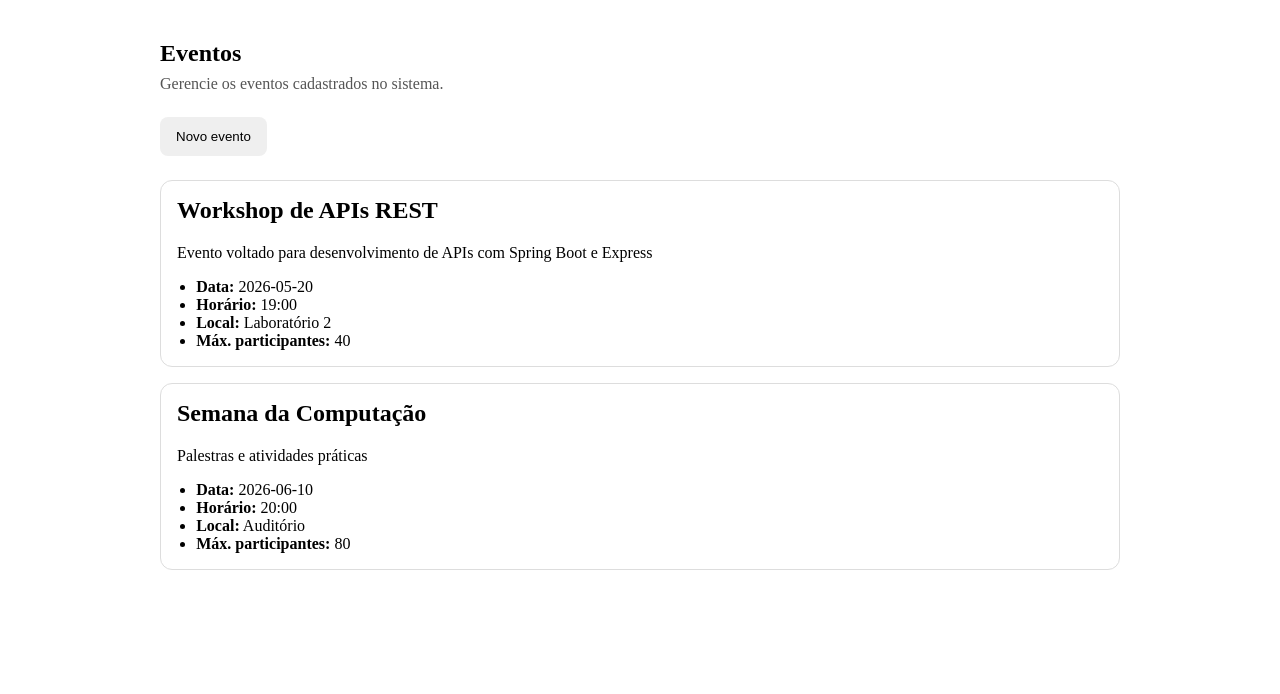
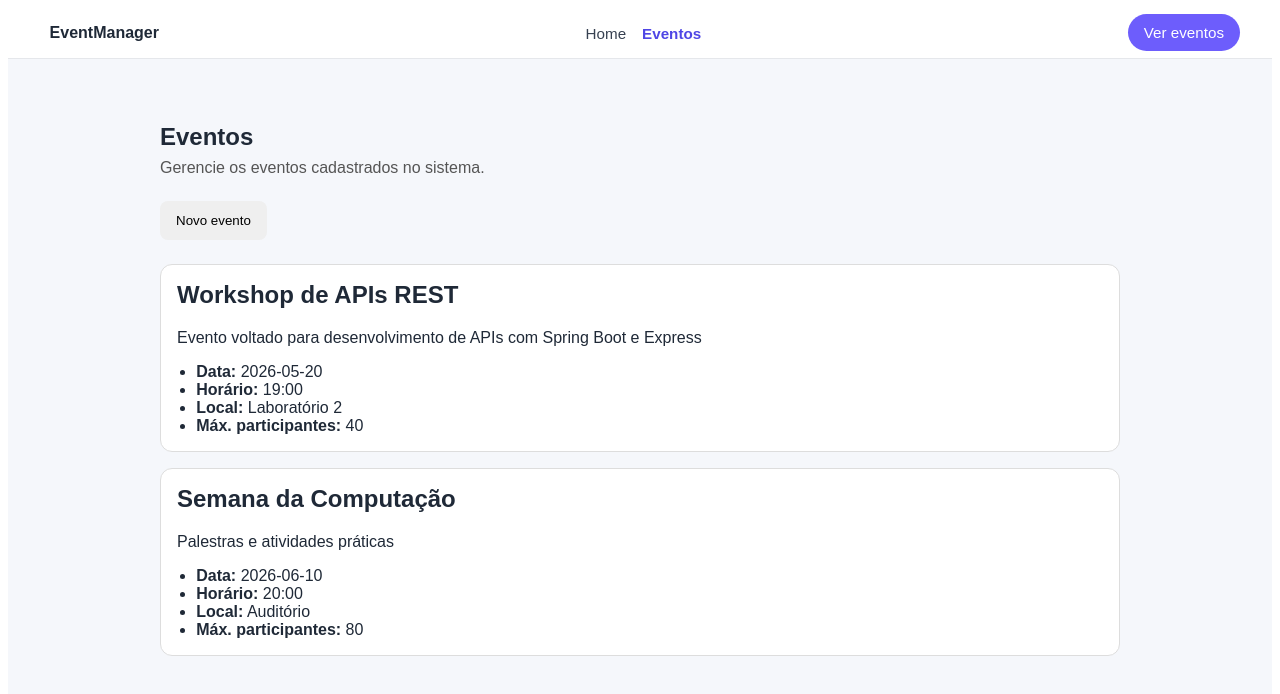
Before and after one commit to joaoConrad/Event_Manager_Front_End, an Angular app: page /events in a window 1280 px wide. Shown: the top 694 px of the page. Built offline with nearby package versions, Linux system fonts and the light colour scheme.

Commit message:
[WIP] Add top navigation bar and router links
Signed-off-by: HemannB <brunohemann@gmail.com>

```diff
--- a/src/app/app.css
+++ b/src/app/app.css
@@ -0,0 +1,67 @@
+:host {
+  display: block;
+  min-height: 100vh;
+  background: #f5f7fb;
+  color: #1f2937;
+  font-family: Arial, Helvetica, sans-serif;
+}
+
+.topbar {
+  display: flex;
+  align-items: center;
+  justify-content: space-between;
+  gap: 1rem;
+  padding: 1rem 2rem;
+  background: #ffffff;
+  border-bottom: 1px solid #e5e7eb;
+}
+
+.brand {
+  display: flex;
+  align-items: center;
+  gap: 0.6rem;
+  font-weight: 700;
+}
+
+.brand-icon {
+  font-size: 1.2rem;
+}
+
+.brand-name {
+  font-size: 1rem;
+}
+
+.nav {
+  display: flex;
+  align-items: center;
+  gap: 1rem;
+}
+
+.nav a,
+.view-events-btn {
+  text-decoration: none;
+  color: #374151;
+  font-size: 0.95rem;
+  transition: 0.2s ease;
+}
+
+.nav a:hover,
+.view-events-btn:hover {
+  color: #4f46e5;
+}
+
+.nav a.active {
+  color: #4f46e5;
+  font-weight: 600;
+}
+
+.view-events-btn {
+  padding: 0.6rem 1rem;
+  border-radius: 999px;
+  background: #6d5dfc;
+  color: #ffffff;
+}
+
+.main-content {
+  padding: 2rem;
+}
--- a/src/app/app.html
+++ b/src/app/app.html
@@ -1 +1,19 @@
-<router-outlet></router-outlet>
+<header class="topbar">
+  <div class="brand">
+    <span class="brand-icon"></span>
+    <span class="brand-name">EventManager</span>
+  </div>
+
+  <nav class="nav">
+    <a routerLink="/home" routerLinkActive="active">Home</a>
+    <a routerLink="/events" routerLinkActive="active">Eventos</a>
+  </nav>
+
+  <div class="topbar-action">
+    <a class="view-events-btn" routerLink="/events">Ver eventos</a>
+  </div>
+</header>
+
+<main class="main-content">
+  <router-outlet></router-outlet>
+</main>
--- a/src/app/app.ts
+++ b/src/app/app.ts
@@ -1,12 +1,12 @@
-import { Component, signal } from '@angular/core';
-import { RouterOutlet } from '@angular/router';
+import { Component } from '@angular/core';
+import { RouterLink, RouterLinkActive, RouterOutlet } from '@angular/router';
 
 @Component({
   selector: 'app-root',
-  imports: [RouterOutlet],
+  imports: [RouterOutlet, RouterLink, RouterLinkActive],
   templateUrl: './app.html',
-  styleUrl: './app.css',
+  styleUrl: './app.css'
 })
 export class App {
-  protected readonly title = signal('event-manager-front-end');
+  protected title = 'event-manager-front-end';
 }
```
